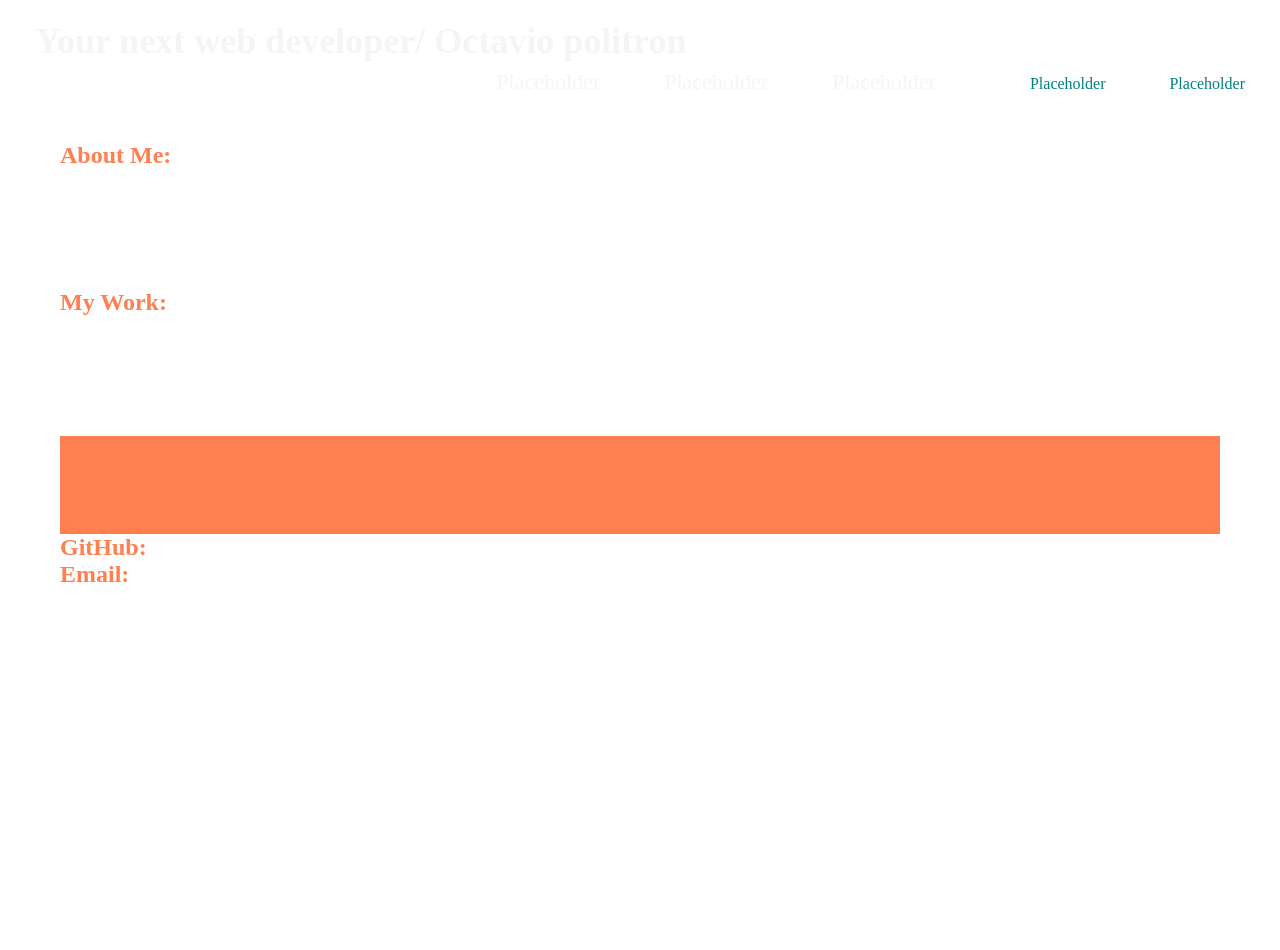
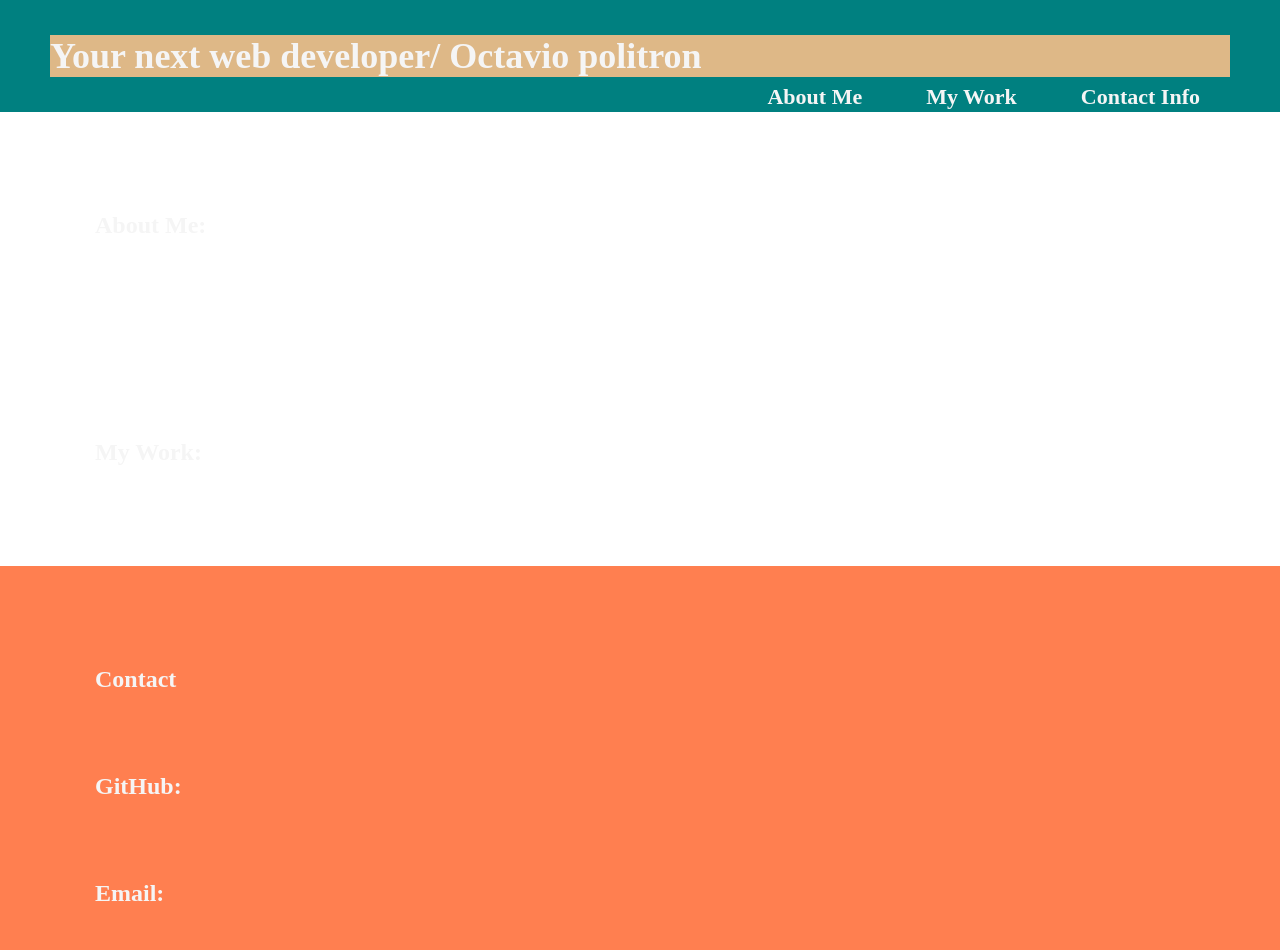
Before and after one commit to Octavio258/Professional_Portfolio, a plain HTML site: page index.html in a window 1280 px wide. Before the commit the page ends 800 px from the top, so only its background shows below. Drawn offline with Linux system fonts and the light colour scheme.

Commit message:
fixed header padding

```diff
--- a/assets/css/style.css
+++ b/assets/css/style.css
@@ -14,8 +14,8 @@ section {
 }
 
 header {
-    padding: 20px 35px;
-    color: teal;
+    padding: 35px 50px;
+    background-color: teal;
 }
 
 header nav {
@@ -26,7 +26,7 @@ header nav {
 header h1 {
     font-weight: bold;
     font-size: 36px;
-    color: burlywood;
+    background-color: burlywood;
 }
 
 header a {
@@ -40,12 +40,21 @@ header nav ul li {
 
 header nav ul li a {
     margin: 0 30px;
-    font-weight: lighter;
+    font-weight: bold;
     font-size: 22px;
 }
 
-footer {
-    background-color: coral;
+.my-info section h2 {
+
+    color: whitesmoke;
     width: 100%;
     padding: 40px 35px;
 }
+
+.footer {
+    background-color: coral;
+}
+
+.my-info {
+    justify-content: center;
+}
--- a/index.html
+++ b/index.html
@@ -16,35 +16,34 @@
         </h1>
         <nav>
             <ul>
-                <li> <a href="Feature item">Placeholder</a> </li>
+                <li> <a href="my-info">About Me</a> </li>
 
-                <li> <a href="Item 2">Placeholder</a></li>
+                <li> <a href="projects">My Work</a></li>
 
-                <li> <a href="Item 3">Placeholder</a> </li>
+                <li> <a href="contact">Contact Info</a> </li>
 
-                <li> <a href="Item 4"></a>Placeholder</li>
-
-                <li> <a href="Item 5"> </a>Placeholder</li>
             </ul>
         </nav>
     </header>
-    <section class="my-info" id="my-info">
+    <container class="my-info" >
+    <section>
         <h2>About Me:</h2>
     </section>
     <section class="work" id="work">
         <h2>My Work:</h2>
     </section>
     <section class="footer" id="footer">
-        <footer>Contact Me: </footer>
+        <h2 class="footer-text">Contact</h2>
 
-        <h2>
+        <h2 class="footer-text">
             GitHub:
         </h2>
 
-        <h2>
+        <h2 class="footer-text">
             Email:
         </h2>
 
     </section>
+    </container>
 </body>
 </html>
```
